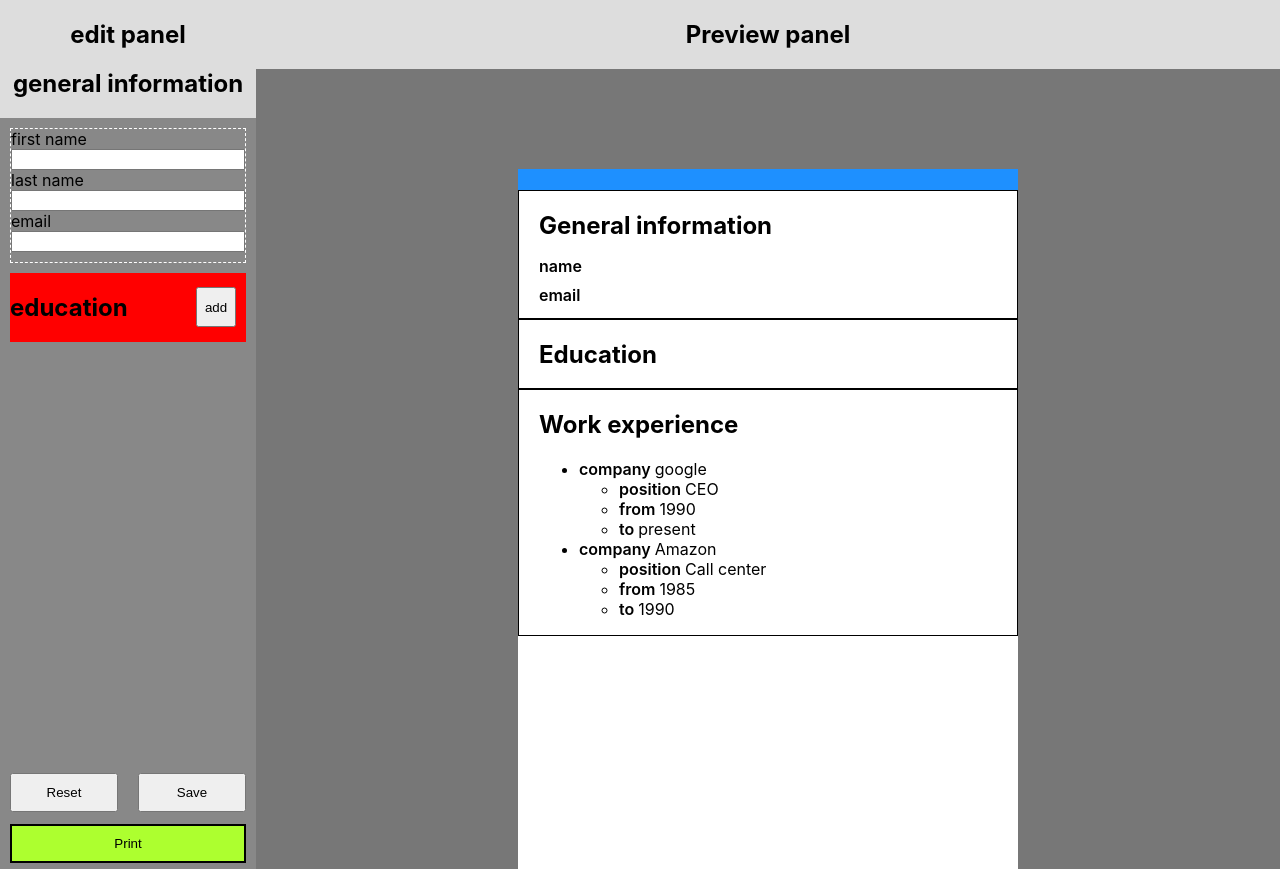
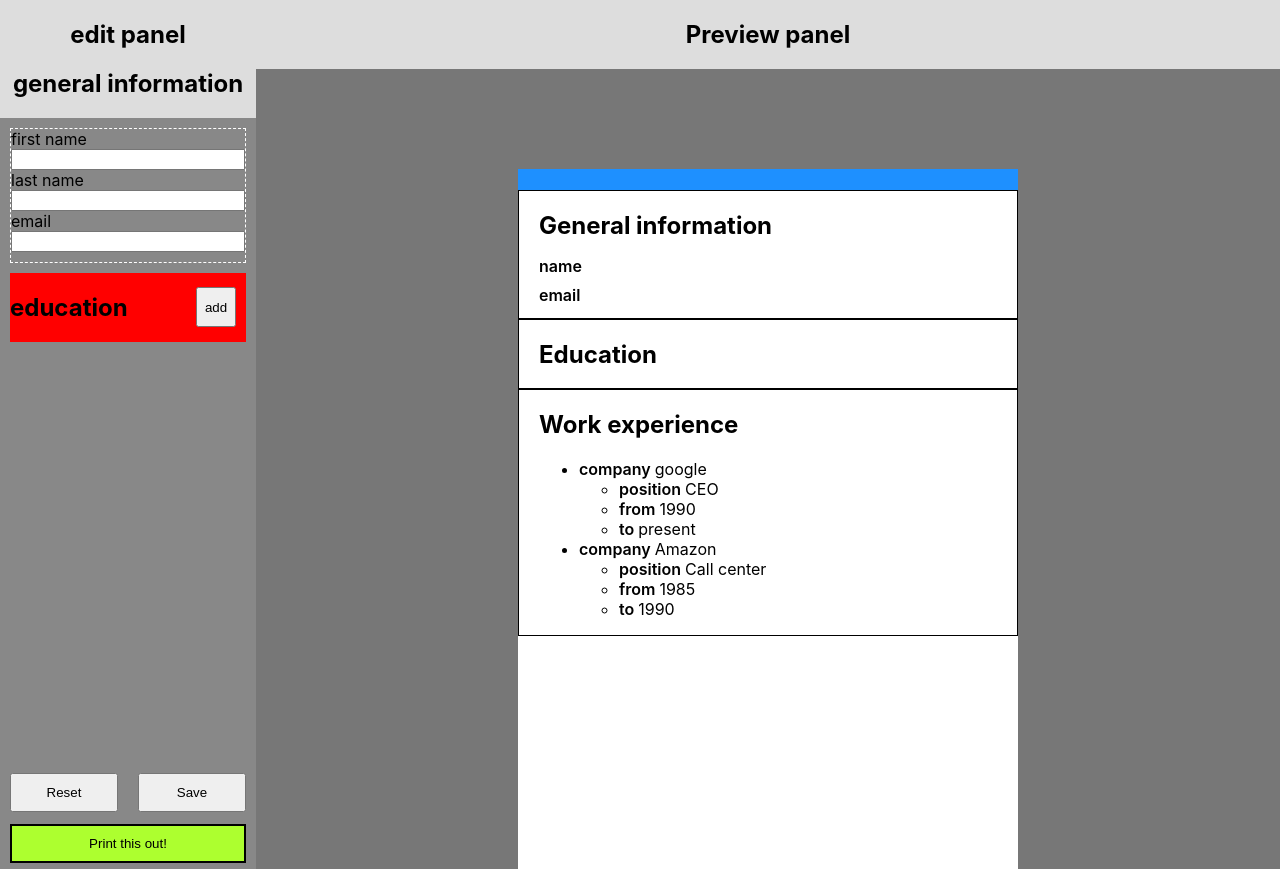
Before and after one commit to joeldevel/TOP-CV-application, a React (Create React App) app: page / in a window 1280 px wide. Built offline with nearby package versions, Linux system fonts and the light colour scheme.

Commit message:
fix duplicated pages when printing using react-to-print

```diff
--- a/package.json
+++ b/package.json
@@ -9,6 +9,7 @@
     "react": "^17.0.2",
     "react-dom": "^17.0.2",
     "react-scripts": "5.0.0",
+    "react-to-print": "^2.14.4",
     "uniqid": "^5.4.0",
     "web-vitals": "^2.1.4"
   },
--- a/src/App.css
+++ b/src/App.css
@@ -101,7 +101,7 @@ button {
 /*cv container
 ==============================================================================*/
 .cv-container {
-  height: 700px;
+  min-height: 700px;
   width: 500px;
   background: #fff;
   display: flex;
@@ -157,45 +157,24 @@ button {
 
 /* media query for printing */
 @media print {
-    .edit-panel {
-        overflow: hidden;
-    }
+
     .myDivToPrint {
         background-color: white;
-        height: 100%;
+        /* height: 100%;
         width: 100%;
         position: fixed;
         top: 0;
-        left: 0;
+        left: 0; */
         margin: 0;
         padding: 15px;
         font-size: 14px;
         line-height: 18px;
         border: 0px ;
     }
-    .cv-container {
-      /* height: 700px;
-      width: 500px;
-      background: #fff;
-      display: flex;
-      flex-direction: column;
-      margin-top: 100px; */
-    }
-
-
-    .cv-header {
-      /* background: dodgerblue; */
-      /* text-align: center; */
-    }
 
     .cv-section {
       border: 0px solid black;
       /* padding-left: 20px; */
     }
-    .cv-section p {
-      /* line-height: 0.8; */
-    }
-    .cv-field-label {
-      /* font-weight: 600; */
-    }
+
 }
--- a/src/App.js
+++ b/src/App.js
@@ -1,12 +1,14 @@
-import {useState} from 'react';
-
+import React, {useState, useRef} from 'react';
 import uniqid from 'uniqid';
+import ReactToPrint from "react-to-print";
 
 import PanelSection from './components/PanelSection';
 import EducationItem from './components/EducationItem';
 import EducationPanelSection from './components/EducationPanelSection';
 
 import './App.css';
+
+
 // example of data needed for creating inputs for edit panel
 // each section needs a title
 // data are input, each input needs a label and a value
@@ -75,6 +77,7 @@ let sections = [generalInfo, education, workExperience];
 const educationPrototype = {name: "", title: "", date: ""};
 
 function App() {
+    let componentRef = useRef();
   // console.log(sections);
   const [generalInfo, setGeneralInfo] = useState({
         firstname: "",
@@ -158,7 +161,7 @@ function App() {
       //
       //
       // doc.save('demo.pdf')
-      window.print();
+      // window.print();
   }
 
   return (
@@ -204,7 +207,11 @@ function App() {
             <div className="controls-container">
                 <button className="control-button" onClick={resetFields}>Reset</button>
                 <button className="control-button">Save</button>
-                <button className="control-button print-button" onClick={printCV}>Print</button>
+                <ReactToPrint
+                    trigger={() => <button className="control-button print-button">Print this out!</button>}
+                    content={() => componentRef}
+                    />
+                {/*<button className="control-button print-button" onClick={printCV}>Print</button>*/}
             </div>
         </div>
         {/* ======================= preview Panel ===================*/}
@@ -212,7 +219,7 @@ function App() {
             <div className="panel-title">
                 <h2 className="panel-title">Preview panel</h2>
             </div>
-            <div className="cv-container myDivToPrint">
+            <div className="cv-container myDivToPrint" ref={(el) => (componentRef = el)}>
                 <div className="cv-header">
                     <h1>{generalInfo.firstname} {generalInfo.lastname}</h1>
                 </div>
```
Also changed, not shown: 1 other file (tests, documents, lock files or other folders).
